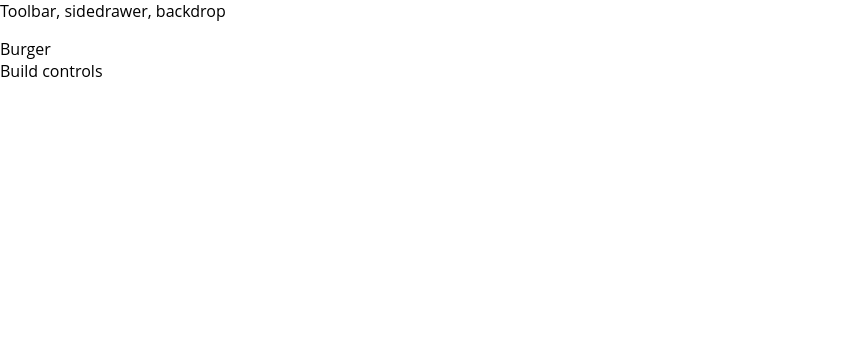
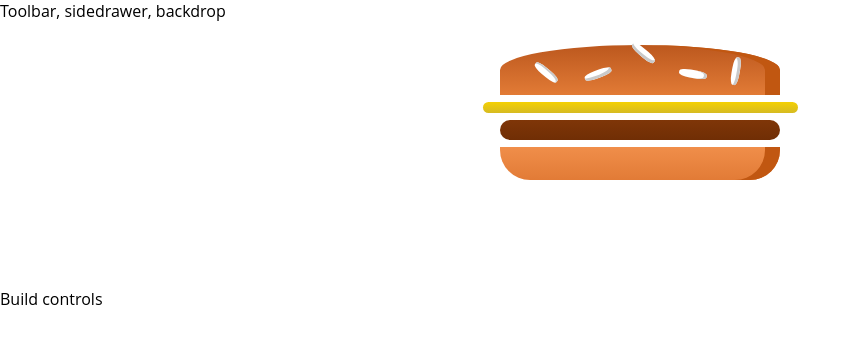
Before and after one commit to ahrGNUts/Burger-Builder, a React (Create React App) app: page / in a window 1280 px wide. Shown: the top 344 px of the page, without its empty margins (0-861 px from the left). Built offline with nearby package versions, Linux system fonts and the light colour scheme; the HTML template or start-up script is replaced by a standard one.

Commit message:
basic start for the Burger component

```diff
--- /dev/null
+++ b/src/components/Burger/Burger.js
@@ -0,0 +1,16 @@
+import React from 'react';
+import classes from './Burger.module.css';
+import BurgerIngredient from './BurgerIngredient/BurgerIngredient';
+
+const burger = ( props ) => {
+    return (
+        <div className={classes.Burger}>
+            <BurgerIngredient type="bread-top" />
+            <BurgerIngredient type="cheese" />
+            <BurgerIngredient type="meat" />
+            <BurgerIngredient type="bread-bottom" />
+        </div>
+    );
+};
+
+export default burger;
--- /dev/null
+++ b/src/components/Burger/Burger.module.css
@@ -0,0 +1,30 @@
+.Burger {
+    width: 100%;
+    margin: auto;
+    max-height: 250px;
+    overflow: scroll;
+    text-align: center;
+    font-weight: bold;
+    font-size: 1.2rem;
+}
+
+@media (min-width: 1000px) and (min-height: 700px) {
+    .Burger {
+        width: 700px;
+        height: 600px;
+    }
+}
+
+@media (min-width: 500px) and (min-height: 401px) {
+    .Burger {
+        width: 450px;
+        height: 400px;
+    }
+}
+
+@media (min-width: 500px) and (min-height: 400px) {
+    .Burger {
+        width: 350px;
+        height: 300px;
+    }
+}
--- a/src/containers/BurgerBuilder/BurgerBuilder.js
+++ b/src/containers/BurgerBuilder/BurgerBuilder.js
@@ -1,12 +1,12 @@
 import React, { Component } from 'react';
+
+import Burger from '../../components/Burger/Burger';
 
 class BurgerBuilder extends Component {
     render() {
         return (
             <>
-                <div>
-                    Burger
-                </div>
+                <Burger/>
                 <div>
                     Build controls
                 </div>
```
